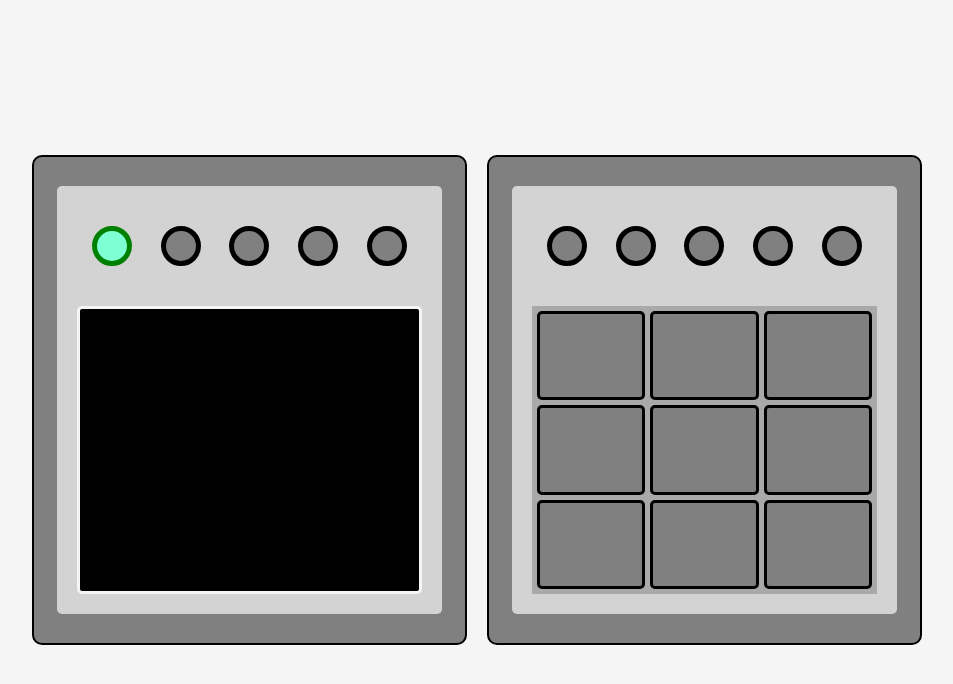
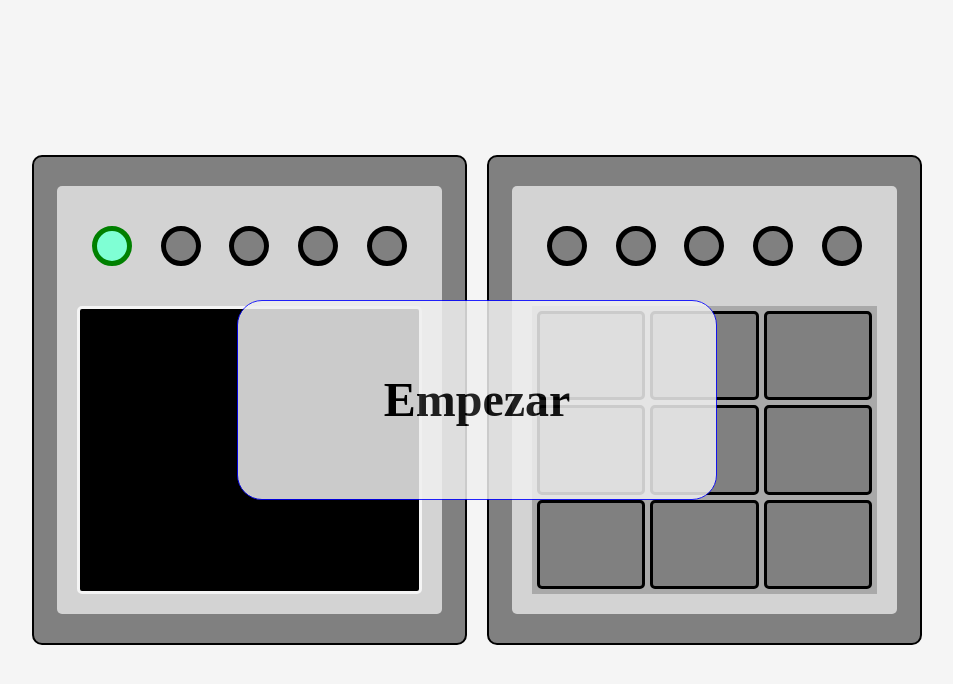
Before and after one commit to dylanyool/SimonDice_AmongUS, a plain HTML site: page index.html in a window 1280 px wide. Shown: the whole page, without its empty margins (163-1116 px from the left). Drawn offline with Linux system fonts and the light colour scheme.

Commit message:
[ADD]boton de inicio y controlador en js

```diff
--- a/css/style.css
+++ b/css/style.css
@@ -5,6 +5,14 @@ body {
     align-content: center;
     justify-content: center;
     height: 100vh;
+}
+.board{
+    display:flex;
+    width: 100vw;
+    height: 100vh;
+    align-items: center;
+    align-content: center;
+    justify-content: center;
 }
 
 .game {
@@ -27,6 +35,19 @@ body {
     border: 2px solid black;
 }
 
+.btn-start{
+    font-size: 48px;
+    font-weight: bold;
+    border: 1px solid blue;
+    border-radius: 25px;
+    width: 480px;
+    height: 200px;
+    justify-self: center;
+    align-self: center;
+    z-index: 1;
+    position: fixed;
+    opacity: 0.85;
+}
 .userTbl {
     background-color: gray;
     display: flex;
@@ -104,3 +125,7 @@ body {
     border: 3px solid whitesmoke;
     border-radius: 5px;
 }
+
+.hide{
+    display: none;
+}
--- a/ctrl.js
+++ b/ctrl.js
@@ -0,0 +1,20 @@
+const btnEmpezar = document.getElementById("btnEmpezar")
+
+class SDGame
+{
+    constructor(){
+        this.inicializar()
+        this.generarSecuencia()
+    }
+    inicializar(){
+        btnEmpezar.classList.add('hide')
+    }
+
+    generarSecuencia(){
+
+    }
+}
+
+function start(){
+    var game= new SDGame()
+}
--- a/index.html
+++ b/index.html
@@ -10,6 +10,9 @@
 </head>
 
 <body>
+    <div class="board">
+
+
         <section class="game">
 
             <div class="simon">
@@ -57,8 +60,10 @@
                     </div>
                 </div>
             </div>
-
         </section>
+        <button id="btnEmpezar" class="btn-start" onclick="start()">Empezar</button>
+    </div>
+    <script src="ctrl.js"></script>
 </body>
 
 </html>
```
Lines whose indentation alone changed are shown as unchanged.
